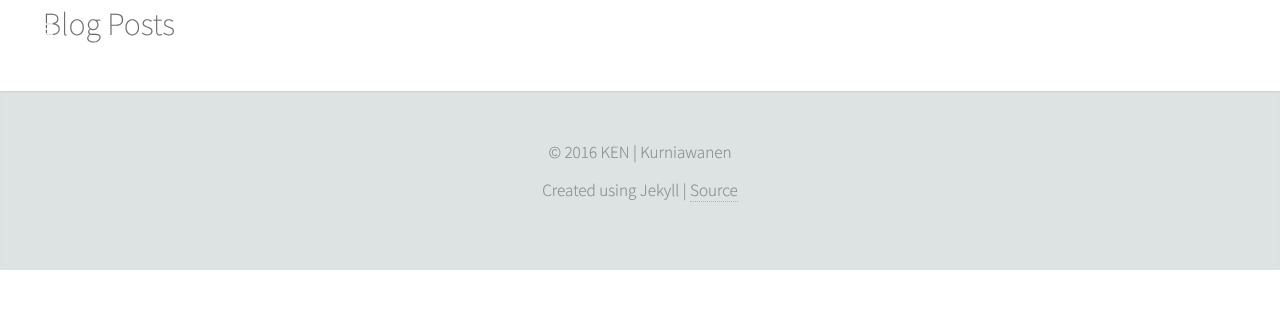
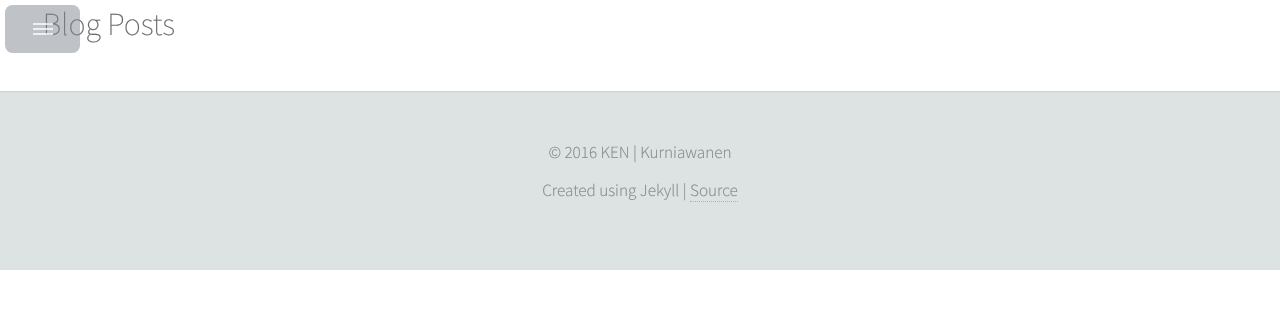
Before and after one commit to ken-kurniawanen/kurniawanen.github.io, a Jekyll site: the page built from blog/index.html, in a window 1280 px wide. Shown: the top 309 px of the page. Built offline with Jekyll 4.4.1, drawn with Linux system fonts in a browser that asks for light colours; Markdown is read by kramdown in place of the engine named in the settings.

Commit message:
Revert "yes"
This reverts commit 93b0c40c8498740dab3febc440b368e2e0534b90.

```diff
--- a/css/style-narrower.css
+++ b/css/style-narrower.css
@@ -126,7 +126,7 @@
 			top: 0;
 			width: 100%;
 			height: 100%;
-			background: transparent url('images/toggle.svg') center center no-repeat;
+			background: rgba(128,136,144,0.5) url('images/toggle.svg') center center no-repeat;
 			border-radius: 0.35em;
 			margin: 0.25em;
 		}
--- a/css/style.css
+++ b/css/style.css
@@ -244,7 +244,7 @@
 
 		ul.icons
 		{
-			cursor: pointer;
+			cursor: default;
 		}
 
 			ul.icons li
@@ -264,7 +264,7 @@
 
 		ul.menu
 		{
-			cursor: pointer;
+			cursor: default;
 		}
 
 			ul.menu li
```
